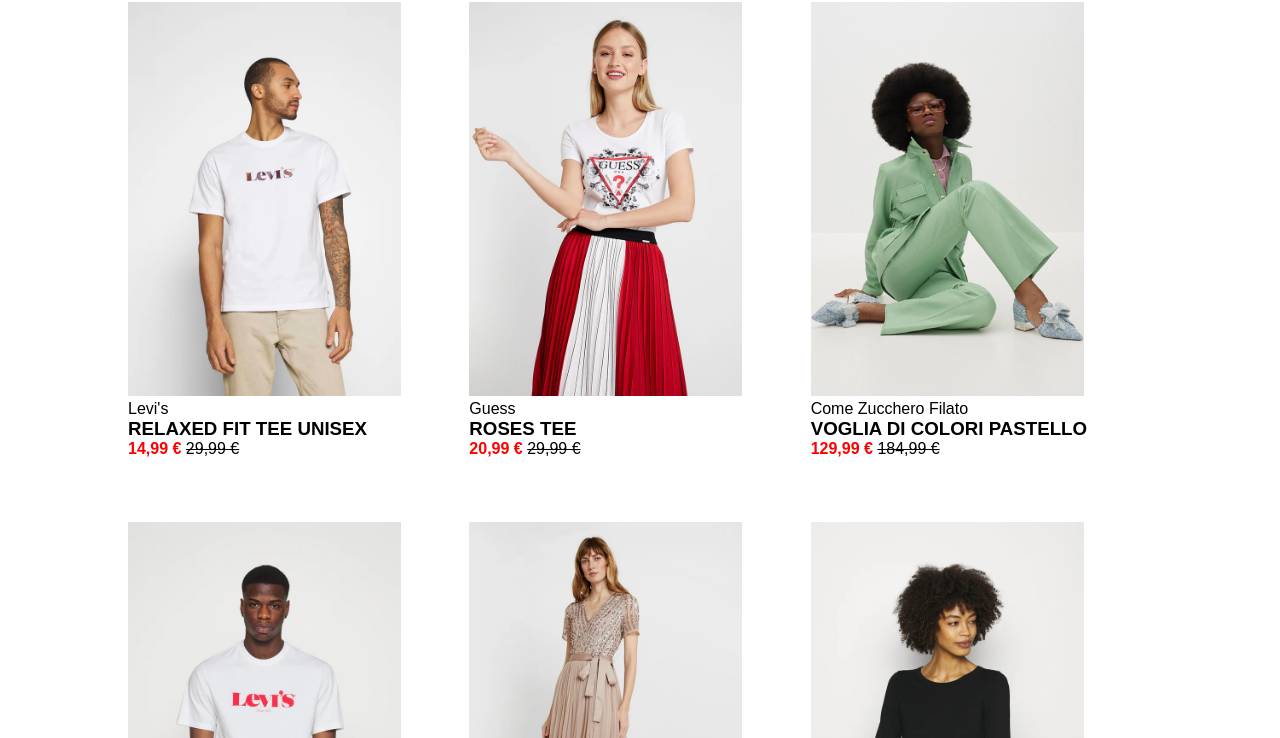
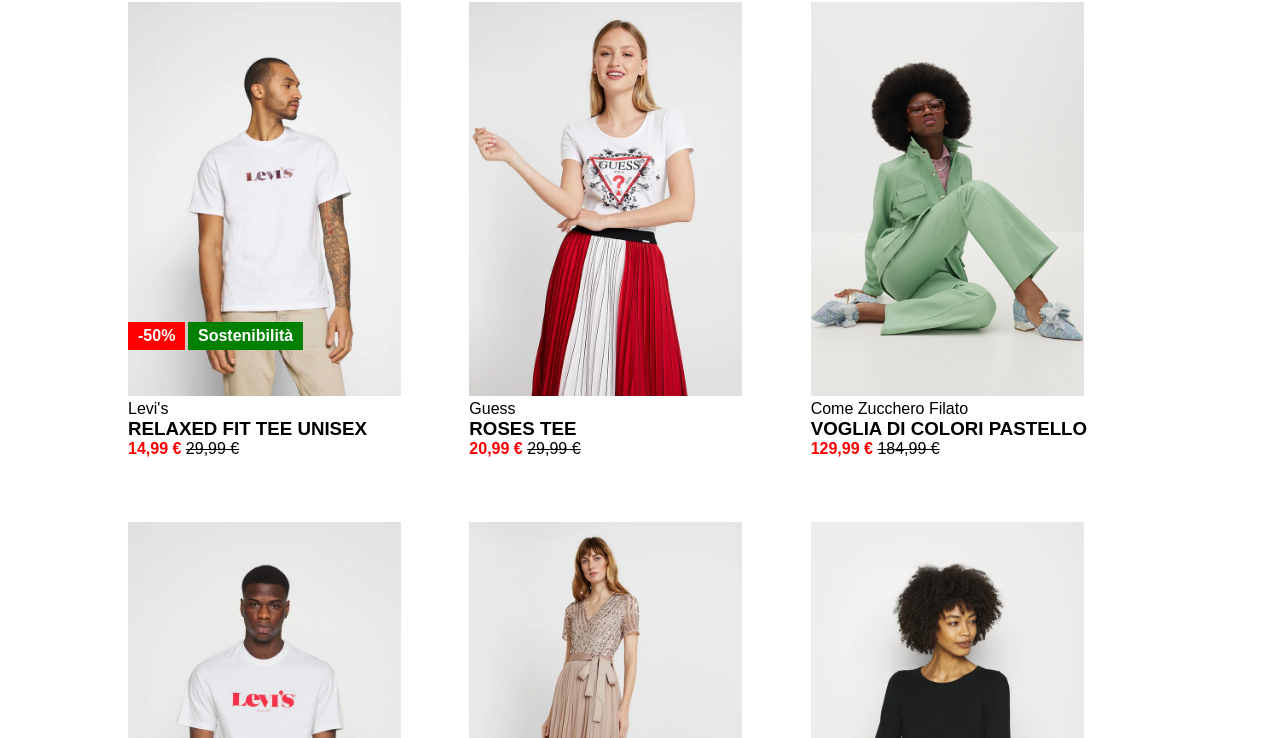
Before and after one commit to hroque01/html-css-boolando, a plain HTML site: page index.html in a window 1280 px wide. Shown: the part 62-800 px from the top of the page. Drawn offline with Linux system fonts and the light colour scheme.

Commit message:
Sconti position absolute

```diff
--- a/index.html
+++ b/index.html
@@ -48,6 +48,8 @@
                 <div class="immagini">
                     <img class="item" src="img/1.webp" alt="product">
                     <img class="item1-1"src="img/1b.webp" alt="product">
+                    <span class="sconto">-50%</span>
+                    <span class="tipo">Sostenibilit&agrave;</span>
                 </div>
                 <div>Levi's</div>
                 <h3>RELAXED FIT TEE UNISEX</h3>
--- a/style.css
+++ b/style.css
@@ -75,15 +75,34 @@ header {
         color: red;
     }
 
+    .immagini > .sconto {
+        position: absolute;
+        bottom: 50px;
+        left: 0;
+        padding: 5px 10px;
+        background-color: red;
+        color: white;
+        font-weight: bold;
+
+    }
+
+    .immagini > .tipo {
+        position: absolute;
+        bottom: 50px;
+        left: 60px;
+        padding: 5px 10px;
+        color: white;
+        font-weight: bold;
+        background-color: green;
+    }
+
 /* FOOTER */
 
 footer {
 
     background-color: black;
     padding-top: 10px;
-    /* DEBUG */
-    height: 100px;
-    margin-top: 10%;
+    margin-top: 5%;
 }
 
     .white {
```
